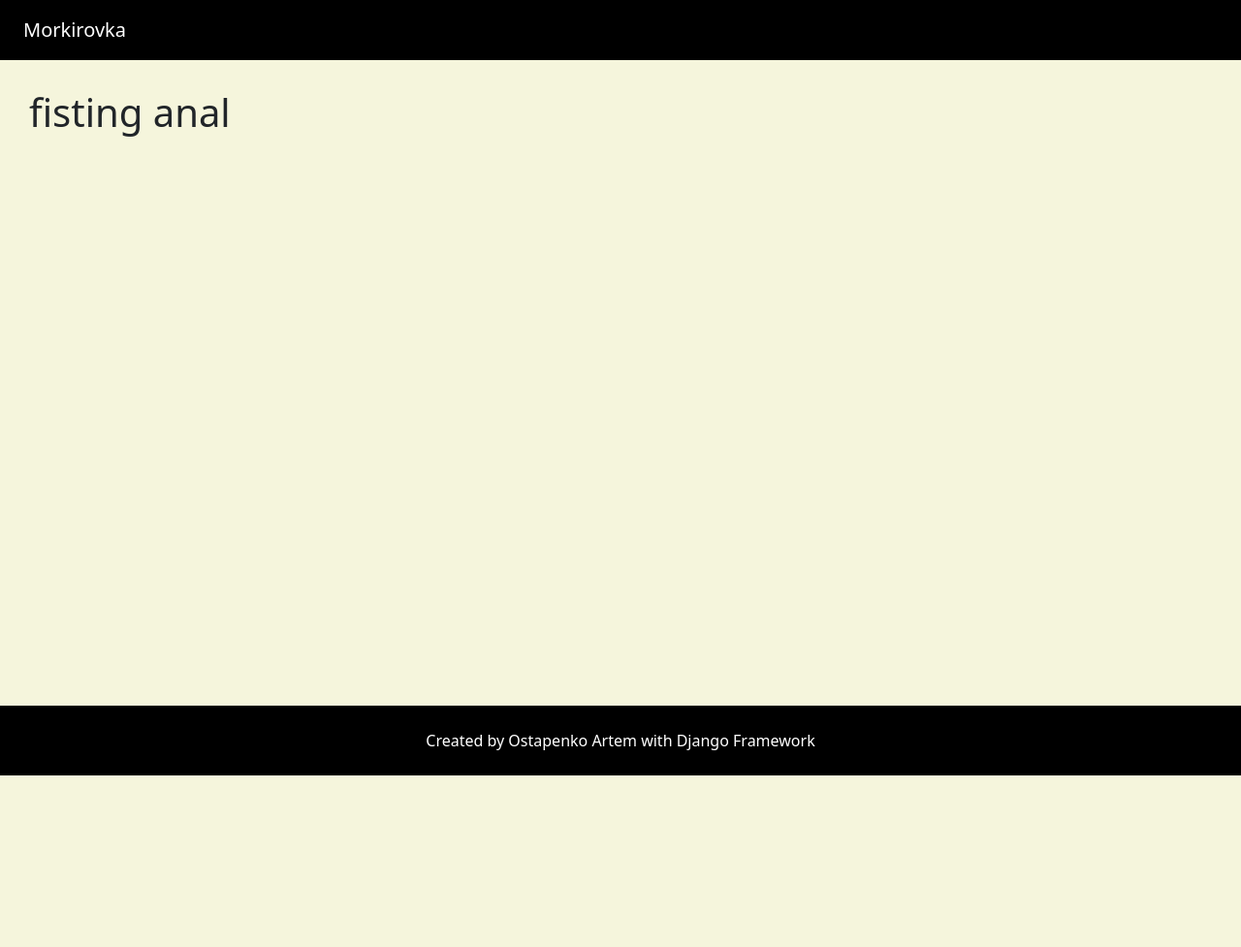
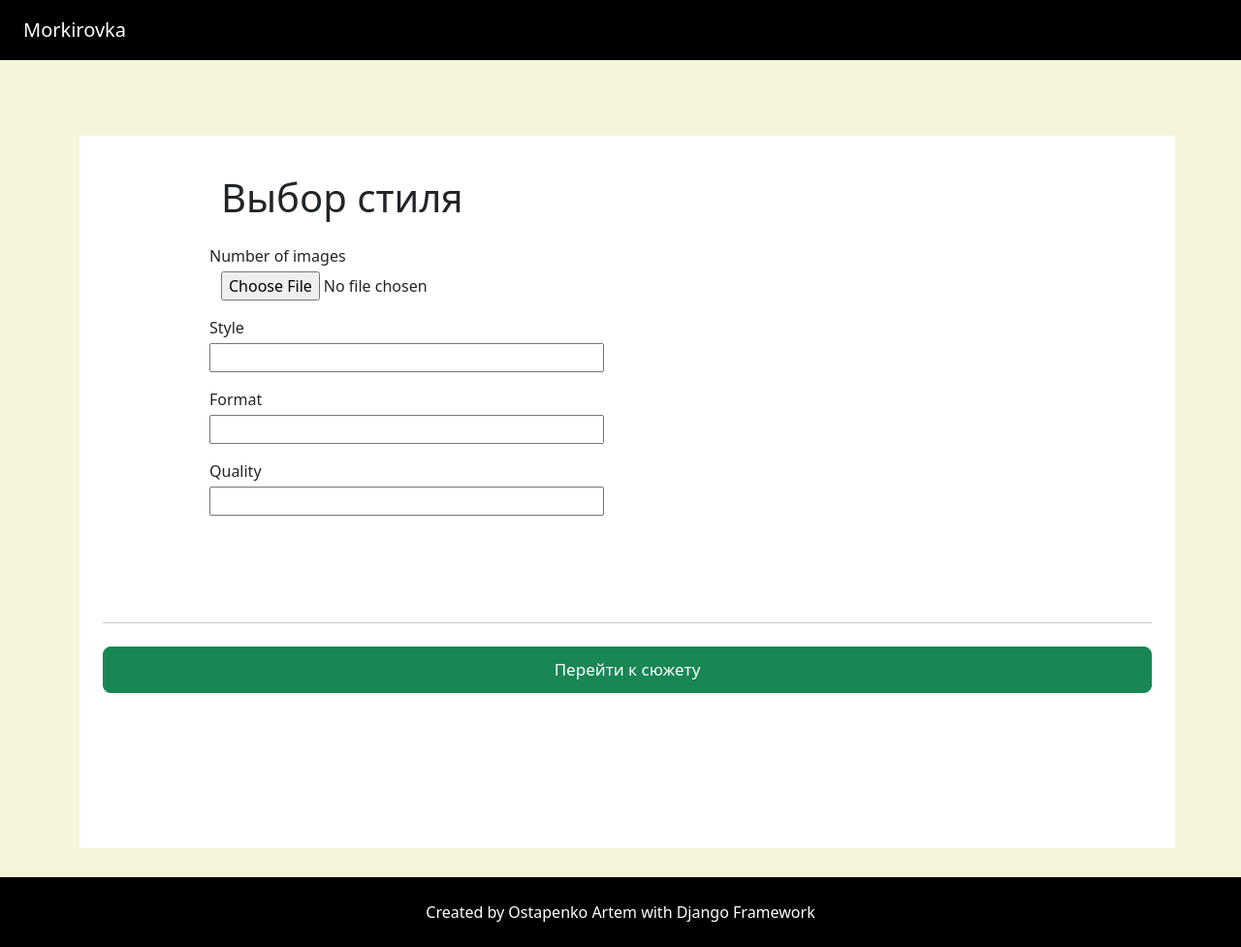
Before and after one commit to Krahjotdaan/ImageSite, a Django app: template generation/templates/home.html in a window 1280 px wide. Shown: the whole page at 97% size. Before the commit the page ends 800 px from the top, so only its background shows below. Run offline with Django 4.2, Linux system fonts and the light colour scheme; the template is opened without the code that fills it, so the values that code supplies are empty, except form fields; tables that the repository leaves empty hold one stand-in row (Sample ...); form fields are guessed from the names that the template uses; some libraries are stand-ins or nearby versions.

Commit message:
Feat: added style form

```diff
--- a/generation/templates/home.html
+++ b/generation/templates/home.html
@@ -1,4 +1,54 @@
 {% extends 'base.html' %}
+{% load crispy_forms_tags %}
 {% block content %}
-<h1>fisting anal</h1>
+<div class="container mt-5">
+    <div data-bs-theme="light" class="p-4 text-body bg-body borders" style="width: 1130px; height: 735px;">
+    <div class="row g-5">
+      <form action="" method="post" enctype="multipart/form-data">
+
+         {% csrf_token %}
+           <div class="row mt-3" style="margin: 110px;">
+             <h1>Выбор стиля</h1>
+
+             <div class="row mt-3 label">
+                {{ form.number_of_images.label }}
+             </div>
+             <div class="row mt-1 col-6">
+                {{ form.number_of_images }}
+             </div>
+
+             <div class="row mt-3 label">
+                {{ form.style.label }}
+             </div>
+             <div class="row mt-1 col-6">
+                {{ form.style }}
+             </div>
+
+             <div class="row mt-3 label">
+                {{ form.format.label }}
+             </div>
+             <div class="row mt-1 col-6">
+                {{ form.format }}
+             </div>
+
+             <div class="row mt-3 label">
+                {{ form.quality.label}}
+             </div>
+             <div class="row mt-1 col-6">
+                {{ form.quality }}
+             </div>
+
+           </div>
+
+          <hr align="center" class="my-4" method="post">
+          <input class="w-100 btn btn-success btn-lg"
+                  type="submit"
+                  style="--bs-btn-padding-y: 10px; --bs-btn-padding-x: 10px; --bs-btn-font-size: 17px;"
+                  value="Перейти к сюжету">
+        </form>
+    </div>
+
+    </div>
+</div>
+</html>
 {% endblock %}
--- a/image_site/settings.py
+++ b/image_site/settings.py
@@ -38,6 +38,9 @@ INSTALLED_APPS = [
     'django.contrib.messages',
     'django.contrib.staticfiles',
     'generation',
+    'django_bootstrap5',
+    'crispy_forms',
+    'crispy_bootstrap5',
 ]
 
 MIDDLEWARE = [
--- a/image_site/urls.py
+++ b/image_site/urls.py
@@ -19,5 +19,5 @@ from generation import views
 
 urlpatterns = [
     path('admin/', admin.site.urls),
-    path('', views.home, name='home'),
+    path('home.html', views.home, name='home'),
 ]
```
Also changed, not shown: generation/forms.py (+41 -1 lines), generation/views.py (+20 -2 lines).
